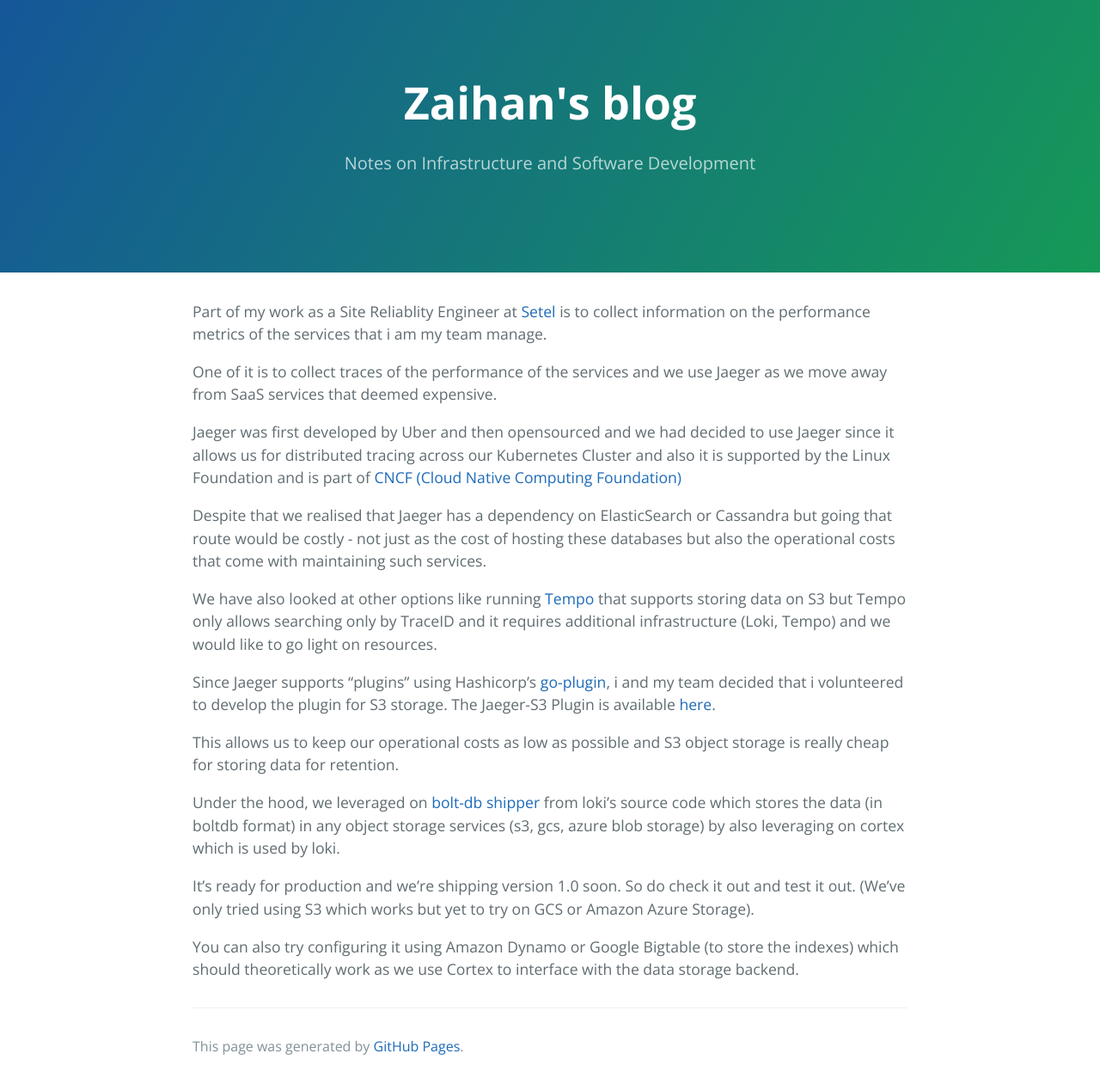
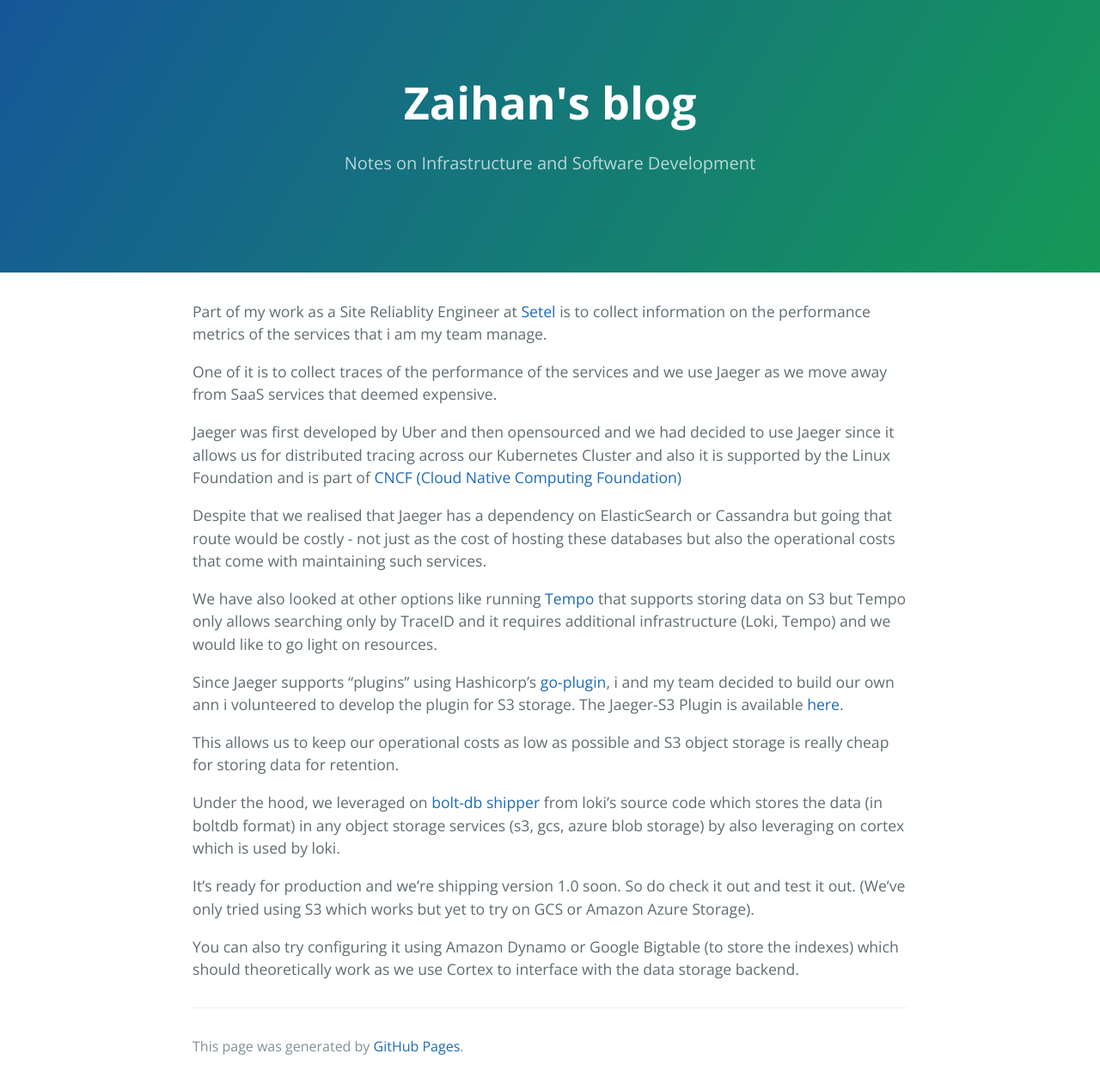
Before and after one commit to muhammadn/muhammadn.github.io, a Jekyll site: the page built from _posts/2021-04-25-jaeger-with-s3-storage.md, in a window 1280 px wide. Shown: the whole page at 86% size. Built offline with Jekyll 4.4.1, drawn with Linux system fonts in a browser that asks for light colours.

```diff
--- a/_posts/2021-04-25-jaeger-with-s3-storage.md
+++ b/_posts/2021-04-25-jaeger-with-s3-storage.md
@@ -14,7 +14,7 @@ Despite that we realised that Jaeger has a dependency on ElasticSearch or Cassan
 
 We have also looked at other options like running [Tempo](https://grafana.com/oss/tempo) that supports storing data on S3 but Tempo only allows searching only by TraceID and it requires additional infrastructure (Loki, Tempo) and we would like to go light on resources.
 
-Since Jaeger supports "plugins" using Hashicorp's [go-plugin](https://github.com/hashicorp/go-plugin), i and my team decided that i volunteered to develop the plugin for S3 storage. The Jaeger-S3 Plugin is available [here](https://github.com/muhammadn/jaeger-s3).
+Since Jaeger supports "plugins" using Hashicorp's [go-plugin](https://github.com/hashicorp/go-plugin), i and my team decided to build our own ann i volunteered to develop the plugin for S3 storage. The Jaeger-S3 Plugin is available [here](https://github.com/muhammadn/jaeger-s3).
 
 This allows us to keep our operational costs as low as possible and S3 object storage is really cheap for storing data for retention.
 
```
